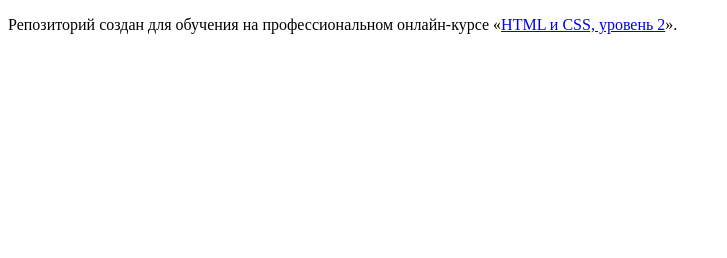
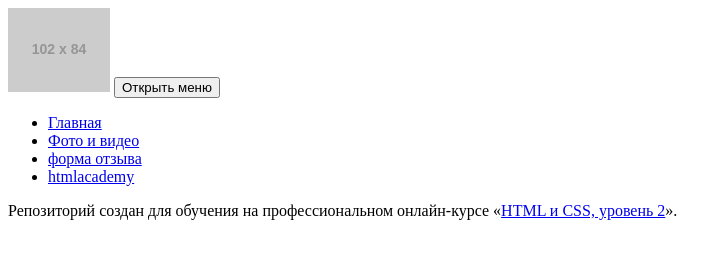
Before and after one commit to Ozomad/1536397-sedona-21, a website: page source/index.html in a window 1280 px wide. Shown: the whole page, without its empty margins (0-727 px from the left). Drawn offline with Linux system fonts and the light colour scheme; placeholder pictures from the web are drawn by us.

Commit message:
Сделал шапку

```diff
--- a/source/index.html
+++ b/source/index.html
@@ -1,10 +1,34 @@
 <!DOCTYPE html>
-<html lang="ru">
+<html class="page" lang="ru">
   <head>
     <meta charset="utf-8">
     <title>HTML Academy: Седона</title>
   </head>
-  <body>
+  <body class="page__body">
+    <header class="page-header">
+      <nav class="main-nav">
+        <a class="page-header__logo">
+          <img class="page-header__logo-image" src="https://via.placeholder.com/102x84" width="102" height="84" alt="Логотип сайта городка SEDONA">
+        </a>
+        <button class="main-nav__toggle "type="button" name="button"><span class="visualyy-hidden">Открыть меню</span></button>
+        <div class="main-nav__wrapper">
+          <ul class="main-nav__list site-list">
+            <li class="site-list__item site-list__item--active">
+              <a href="#">Главная</a>
+            </li>
+            <li class="site-list__item">
+              <a href="photo.html">Фото и видео</a>
+            </li>
+            <li class="site-list__item">
+              <a href="form.html">форма отзыва</a>
+            </li>
+            <li class="site-list__item">
+              <a href="#">htmlacademy</a>
+            </li>
+          </ul>
+        </div>
+      </nav>
+    </header>
 
     <p>Репозиторий создан для обучения на профессиональном онлайн‑курсе «<a href="https://htmlacademy.ru/intensive/adaptive">HTML и CSS, уровень 2</a>».</p>
 
```
